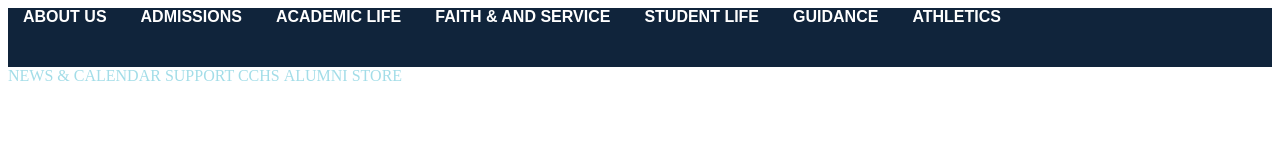
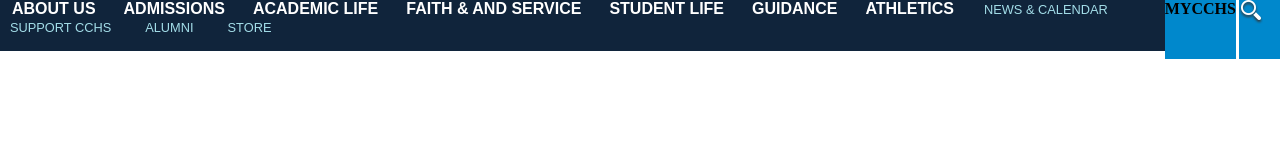
Before and after one commit to vsardinas/webdev-ColumbusClone, a plain HTML site: page index.html in a window 1280 px wide. Drawn offline with Linux system fonts and the light colour scheme.

Commit message:
unfinished

```diff
--- a/index.html
+++ b/index.html
@@ -13,7 +13,7 @@
 
 
   <nav>
-    <ul id="nav1">
+    <ul id="nav1" class="left">
       <li>About Us</li>
       <li>Admissions</li>
       <li>Academic Life</li>
@@ -22,14 +22,19 @@
       <li>Guidance</li>
       <li>Athletics</li>
       <img src="images/Marist Logo.png" alt="">
+      <li>NEWS & CALENDAR</li>
+      <li>SUPPORT CCHS</li>
+      <li>ALUMNI</li>
+      <li>STORE</li>
 
     </ul>
 
-    <ul id="tinynav"></ul>
-    <li>NEWS & CALENDAR</li>
-    <li>SUPPORT CCHS</li>
-    <li>ALUMNI</li>
-    <li>STORE</li>
+    <div id="bluenavbar" class="left">
+      <h4 class="left">MYCCHS</h4>
+      <span class="left" id="navbardivider"></span>
+      <img class="left" src="images/search.png" alt="">
+  </div>
+
 
 
   </nav>
--- a/styles.css
+++ b/styles.css
@@ -1,31 +1,79 @@
-ul {
+*{
+    margin: 0px;
+    padding: 0px;
+}
+
+#nav1 {
     margin: 0;
     padding: 0;
-    background-color: #10243B
+    background-color: #10243B;
+    padding-bottom: 15px;
+
 }
 
-ul li {
+#nav1 li {
     list-style-type: none;
     display: inline;
     border: 0px;
-    padding: 15px;
     color: white;
     text-transform: uppercase;
     font-family: 'PT Sans Narrow', sans-serif;
     font-weight: bold;
+    margin: 0 12px;
+}
+
+
+#nav1 {
+    width: 91%;
+    background-color: #10243B;
 }
 
 
 
 
 
-   li {
-    display: inline-block;
-    color: #a3dde8;
+
+
+
+#nav1
+#bluenavbar {
+    height: 35px;
+    padding: 5px 0 30px 0;
 
 
 }
 
-#nav1 {
+
+#nav1 li:nth-child(n+8){
+    color: #a3dde8;
+    font-weight: lighter !important;
+    font-size: 0.8em;
+    margin: 0 10px !important;
+    padding-right: 10px;
+}
+
+#nav1 img{
+    height :40px;
+}
+
+#bluenavbar{
+    background-color: #0088cc;
+    width: 9%;
     height: 59px;
 }
+
+#bluenavbar{
+    display: inline-block;
+}
+
+
+.left {
+    float: left;
+}
+
+#navbardivider{
+    height: 70px;
+    width: 3px;
+    margin: 0px;
+    background-color: white;
+}
```
